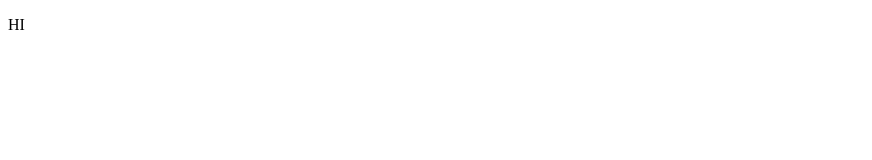
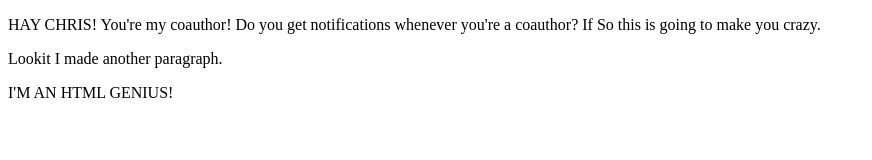
Before and after one commit to ramaroot/week16, a plain HTML site: page index.html in a window 1280 px wide. Shown: the whole page, without its empty margins (0-872 px from the left). Drawn offline with Linux system fonts and the light colour scheme.

Commit message:
Update index.html
I made a change. Look at me go.

Co-Authored-By: Chris Woolcott <christopher.woolcott@gmail.com>

```diff
--- a/index.html
+++ b/index.html
@@ -9,7 +9,9 @@
 </head>
 
 <body>
-    <p>HI</p>
+    <p>HAY CHRIS! You're my coauthor! Do you get notifications whenever you're a coauthor? If So this is going to make you crazy.</p>
+    <p>Lookit I made another paragraph.</p>
+    <p>I'M AN HTML GENIUS!</p>
 </body>
 
 </html>
```
